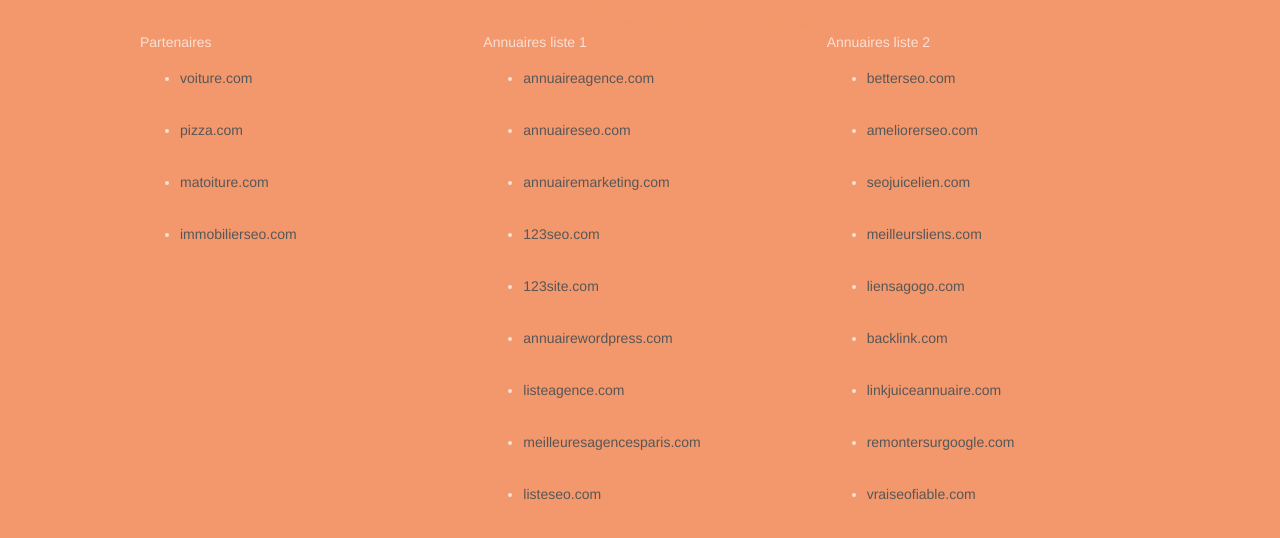
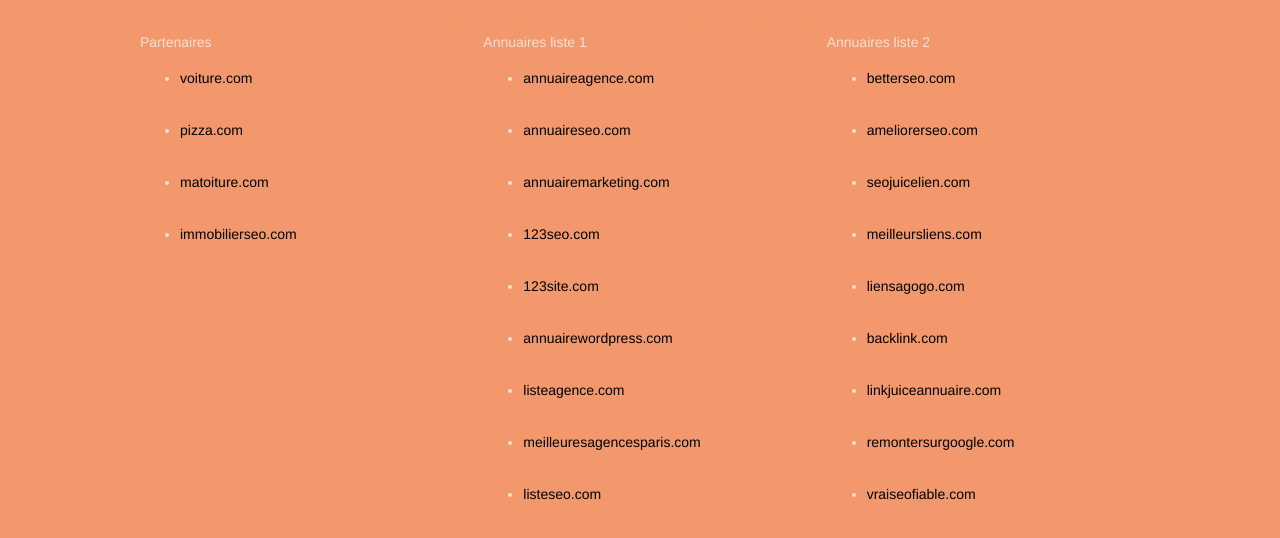
Before and after one commit to sylvestre1024/LeMao_Sylvestre_4_20052022, a plain HTML site: page index.html in a window 1280 px wide. Shown: the part 3522-4060 px from the top of the page. Drawn offline with Linux system fonts and the light colour scheme.

Commit message:
MAJ 03 - accessibilté des couleurs d'arrière-plan et de premier plan peu contrastées

```diff
--- a/style.css
+++ b/style.css
@@ -362,12 +362,15 @@ a:hover {
     z-index: 2;
 }
 
-/* ajout de la zone minimum cliquable sur mobile*/
+/* ajout de la zone minimum cliquable sur mobile dans le footer*/
 .link-partner div ul li {
     padding-top: 16px;
     padding-bottom: 16px;
 }
-
+/* maj couleur des liens dans le footer*/
+.link-partner div ul li a {
+    color: #000000 !important;
+}
 @media (min-width: 768px) {
     .site-navigation {
         position: absolute;
```
